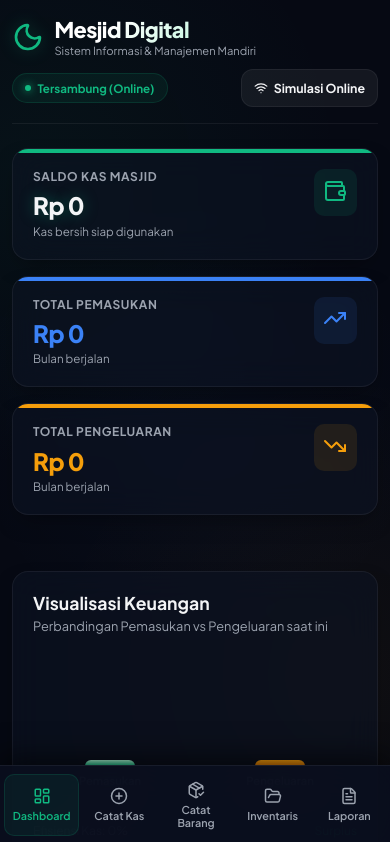
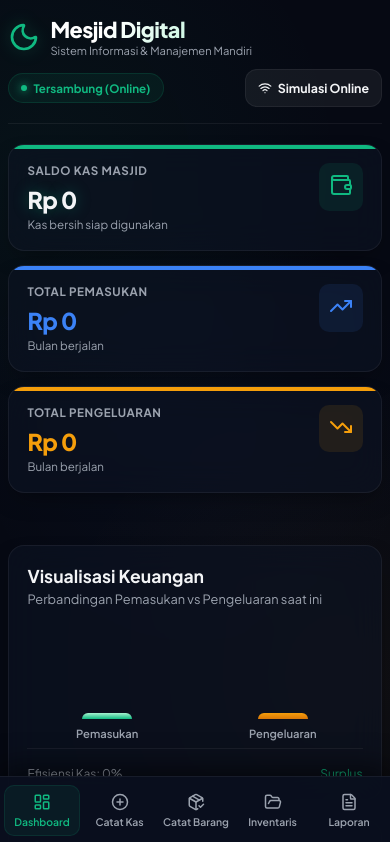
Before and after one commit to rasyiqi-code/Mesjid-Digital, a React (Vite) app: page / in a window 390 px wide. Shown: the top 842 px of the page. Built offline with nearby package versions, Linux system fonts and the light colour scheme.

Commit message:
Mengubah tata letak semua komponen (Kas, Inventaris, Laporan, Pencarian) menjadi Mobile-First murni

```diff
--- a/src/App.tsx
+++ b/src/App.tsx
@@ -254,7 +254,7 @@ function App() {
           <div style={{ display: 'flex', flexDirection: 'column', gap: '2rem' }}>
 
             {/* Filter/Pencarian Barang */}
-            <div className="glass-card" style={{ display: 'flex', flexWrap: 'wrap', gap: '1rem', alignItems: 'center', justifyContent: 'space-between' }}>
+            <div className="glass-card flex-mobile-col">
               <h3 style={{ fontSize: '1.25rem', fontWeight: 800 }}>Daftar Inventaris Gudang</h3>
               <div style={{ position: 'relative', width: '100%', maxWidth: '300px' }}>
                 <Search size={16} style={{ position: 'absolute', left: '1rem', top: '50%', transform: 'translateY(-50%)', color: 'var(--text-secondary)' }} />
--- a/src/components/CashTransactionForm.tsx
+++ b/src/components/CashTransactionForm.tsx
@@ -103,7 +103,7 @@ export const CashTransactionForm: React.FC<CashTransactionFormProps> = ({
         {/* Toggle Pemasukan / Pengeluaran */}
         <div className="form-group">
           <label className="form-label">Jenis Transaksi Kas</label>
-          <div style={{ display: 'flex', gap: '0.75rem' }}>
+          <div className="form-toggle-group">
             <button
               type="button"
               onClick={() => { setType('pemasukan'); setCategory(''); }}
--- a/src/components/InventoryForm.tsx
+++ b/src/components/InventoryForm.tsx
@@ -144,7 +144,7 @@ export const InventoryForm: React.FC<InventoryFormProps> = ({
         {/* Toggle Barang Masuk / Keluar */}
         <div className="form-group">
           <label className="form-label">Jenis Logistik Barang</label>
-          <div style={{ display: 'flex', gap: '0.75rem' }}>
+          <div className="form-toggle-group">
             <button
               type="button"
               onClick={() => { setType('masuk'); }}
--- a/src/components/ReportGenerator.tsx
+++ b/src/components/ReportGenerator.tsx
@@ -466,7 +466,7 @@ export const ReportGenerator: React.FC<ReportGeneratorProps> = ({ showToast }) =
           {/* Pilih Jenis Laporan */}
           <div className="form-group">
             <label className="form-label">Pilih Jenis Laporan</label>
-            <div style={{ display: 'flex', flexWrap: 'wrap', gap: '0.75rem' }}>
+            <div className="report-select-grid">
               <button
                 onClick={() => { setReportType('kas'); setIsGenerated(false); }}
                 className={`btn ${reportType === 'kas' ? 'btn-primary' : 'btn-secondary'}`}
@@ -546,7 +546,7 @@ export const ReportGenerator: React.FC<ReportGeneratorProps> = ({ showToast }) =
         <div className="glass-card animate-in-fade" style={{ textAlign: 'left' }}>
 
           {/* Header Aksi Ekspor / Berbagi */}
-          <div style={{ display: 'flex', flexWrap: 'wrap', justifyContent: 'space-between', alignItems: 'center', gap: '1rem', borderBottom: '1px solid var(--border-subtle)', paddingBottom: '1rem', marginBottom: '1.5rem' }}>
+          <div className="flex-mobile-col" style={{ borderBottom: '1px solid var(--border-subtle)', paddingBottom: '1rem', marginBottom: '1.5rem' }}>
             <div>
               <h4 style={{ fontSize: '1.1rem', fontWeight: 700 }}>Pratinjau Hasil Laporan</h4>
               <p style={{ fontSize: '0.775rem', color: 'var(--text-secondary)' }}>
@@ -555,7 +555,7 @@ export const ReportGenerator: React.FC<ReportGeneratorProps> = ({ showToast }) =
             </div>
 
             {/* Tombol Bagikan / Expor */}
-            <div style={{ display: 'flex', flexWrap: 'wrap', gap: '0.5rem' }}>
+            <div className="report-action-group">
               <button
                 onClick={handleExportPDF}
                 className="btn btn-primary"
--- a/src/index.css
+++ b/src/index.css
@@ -69,7 +69,7 @@ body {
 .app-container {
   max-width: 1280px;
   margin: 0 auto;
-  padding: 1rem 0.75rem 85px 0.75rem; /* Padding bawah ekstra agar tidak tertutup bottom navigation */
+  padding: 1rem 0.5rem 90px 0.5rem; /* Padding bawah ekstra untuk bottom navigation mobile */
 }
 
 @media (min-width: 768px) {
@@ -85,7 +85,7 @@ body {
   -webkit-backdrop-filter: blur(16px);
   border: 1px solid var(--border-subtle);
   border-radius: 16px;
-  padding: 1.25rem;
+  padding: 1.15rem;
   box-shadow: 0 10px 25px -10px rgba(0, 0, 0, 0.5);
   transition: all 0.3s cubic-bezier(0.4, 0, 0.2, 1);
 }
@@ -115,11 +115,12 @@ body {
 /* Form Styles - Touch Friendly */
 .form-group {
   margin-bottom: 1.25rem;
+  position: relative;
 }
 
 .form-label {
   display: block;
-  font-size: 0.85rem;
+  font-size: 0.825rem;
   font-weight: 600;
   color: var(--text-secondary);
   margin-bottom: 0.5rem;
@@ -131,12 +132,12 @@ body {
   background: rgba(17, 24, 39, 0.5);
   border: 1px solid var(--border-subtle);
   border-radius: 12px;
-  padding: 0.8rem 1rem;
+  padding: 0.8rem 0.95rem;
   color: var(--text-primary);
   font-size: 0.95rem;
   outline: none;
   transition: all 0.2s ease;
-  min-height: 48px; /* Touch target optimal */
+  min-height: 48px; /* Touch target optimal Android */
 }
 
 .form-input:focus, .form-select:focus, .form-textarea:focus {
@@ -147,6 +148,7 @@ body {
 
 .form-textarea {
   min-height: 90px;
+  resize: vertical;
 }
 
 /* Button Styles - Touch Friendly */
@@ -163,7 +165,7 @@ body {
   transition: all 0.2s cubic-bezier(0.4, 0, 0.2, 1);
   border: none;
   outline: none;
-  min-height: 46px; /* Touch target optimal */
+  min-height: 48px; /* Touch target optimal Android */
   user-select: none;
 }
 
@@ -176,7 +178,6 @@ body {
 .btn-primary:hover {
   background: linear-gradient(135deg, #34D399 0%, var(--primary) 100%);
   box-shadow: 0 6px 16px var(--primary-glow);
-  transform: translateY(-1px);
 }
 
 .btn-secondary {
@@ -187,7 +188,6 @@ body {
 
 .btn-secondary:hover {
   background: rgba(255, 255, 255, 0.12);
-  transform: translateY(-1px);
 }
 
 .btn-accent {
@@ -199,7 +199,6 @@ body {
 .btn-accent:hover {
   background: linear-gradient(135deg, #FBBF24 0%, var(--accent) 100%);
   box-shadow: 0 6px 16px var(--accent-glow);
-  transform: translateY(-1px);
 }
 
 .btn-danger {
@@ -219,7 +218,6 @@ body {
   border: 1px solid rgba(255, 255, 255, 0.01) !important;
   cursor: not-allowed !important;
   box-shadow: none !important;
-  transform: none !important;
 }
 
 /* Bottom Navigation Bar untuk Mobile (Default) */
@@ -230,13 +228,13 @@ body {
   right: 0;
   z-index: 1000;
   display: flex;
-  background: rgba(10, 15, 30, 0.92);
+  background: rgba(10, 15, 30, 0.94);
   backdrop-filter: blur(20px);
   -webkit-backdrop-filter: blur(20px);
   border-top: 1px solid var(--border-subtle);
   padding: 0.5rem 0.25rem;
   margin-bottom: 0;
-  gap: 0.2rem;
+  gap: 0.15rem;
   box-shadow: 0 -8px 30px rgba(0, 0, 0, 0.6);
 }
 
@@ -247,8 +245,8 @@ body {
   align-items: center;
   justify-content: center;
   gap: 0.25rem;
-  padding: 0.45rem 0.2rem;
-  font-size: 0.675rem;
+  padding: 0.45rem 0.15rem;
+  font-size: 0.65rem;
   font-weight: 600;
   color: var(--text-secondary);
   border: none;
@@ -266,7 +264,7 @@ body {
 .tab-btn.active {
   color: var(--primary);
   background: rgba(16, 185, 129, 0.08);
-  border: 1px solid rgba(16, 185, 129, 0.15);
+  border: 1px solid rgba(16, 185, 129, 0.12);
   box-shadow: none;
 }
 
@@ -305,7 +303,7 @@ body {
   display: flex;
   flex-direction: column;
   gap: 0.75rem;
-  margin-bottom: 1.5rem;
+  margin-bottom: 1.25rem;
   padding-bottom: 1rem;
   border-bottom: 1px solid var(--border-subtle);
 }
@@ -487,8 +485,8 @@ body {
 .dashboard-grid {
   display: grid;
   grid-template-columns: 1fr;
-  gap: 1rem;
-  margin-bottom: 1.5rem;
+  gap: 0.85rem;
+  margin-bottom: 1.25rem;
 }
 
 @media (min-width: 576px) {
@@ -522,7 +520,7 @@ body {
 .stat-card.expense::after { background: var(--accent); }
 
 .stat-title {
-  font-size: 0.75rem;
+  font-size: 0.725rem;
   color: var(--text-secondary);
   font-weight: 700;
   text-transform: uppercase;
@@ -531,7 +529,7 @@ body {
 }
 
 .stat-value {
-  font-size: 1.5rem;
+  font-size: 1.45rem;
   font-weight: 850;
   margin-bottom: 0.2rem;
   letter-spacing: -0.025em;
@@ -575,7 +573,7 @@ body {
   width: 100%;
   border-collapse: collapse;
   text-align: left;
-  min-width: 500px; /* Menjamin kolom tidak ringsek di layar sempit */
+  min-width: 480px; /* Menjamin kolom tidak ringsek di layar sempit */
 }
 
 .custom-table th {
@@ -716,13 +714,13 @@ body {
   display: flex;
   flex-direction: column;
   justify-content: space-between;
-  height: 180px;
+  height: 150px;
   padding-top: 0.5rem;
 }
 
 @media (min-width: 768px) {
   .custom-chart-container {
-    height: 220px;
+    height: 200px;
   }
 }
 
@@ -730,7 +728,7 @@ body {
   display: flex;
   align-items: flex-end;
   justify-content: space-around;
-  height: 130px;
+  height: 110px;
   gap: 1rem;
   padding-bottom: 0.5rem;
   border-bottom: 1px solid var(--border-subtle);
@@ -738,7 +736,7 @@ body {
 
 @media (min-width: 768px) {
   .chart-bars-wrapper {
-    height: 160px;
+    height: 150px;
     gap: 1.5rem;
   }
 }
@@ -801,7 +799,7 @@ body {
   background: rgba(0, 0, 0, 0.25);
   border-radius: 12px;
   border: 1px solid var(--border-subtle);
-  padding: 1rem;
+  padding: 0.75rem;
   margin-top: 1rem;
 }
 
@@ -859,7 +857,71 @@ body {
   box-shadow: 0 0 8px rgba(245, 158, 11, 0.4);
 }
 
-/* Animations */
+/* --- KELAS UTILITAS MOBILE-FIRST TATA LETAK --- */
+
+/* Tombol Menu Pemilihan Laporan: Bertumpuk di Mobile, Sejajar di Desktop */
+.report-select-grid {
+  display: flex;
+  flex-direction: column;
+  gap: 0.5rem;
+  width: 100%;
+}
+
+@media (min-width: 768px) {
+  .report-select-grid {
+    flex-direction: row;
+    gap: 0.75rem;
+  }
+}
+
+/* Tombol Aksi Laporan (Ekspor PDF, CSV, WA): Bertumpuk di Mobile, Sejajar di Desktop */
+.report-action-group {
+  display: flex;
+  flex-direction: column;
+  gap: 0.5rem;
+  width: 100%;
+}
+
+@media (min-width: 640px) {
+  .report-action-group {
+    flex-direction: row;
+    width: auto;
+    gap: 0.5rem;
+  }
+}
+
+/* Tata letak yang berubah arah flex di seluler */
+.flex-mobile-col {
+  display: flex;
+  flex-direction: column;
+  gap: 1rem;
+  align-items: stretch;
+}
+
+@media (min-width: 640px) {
+  .flex-mobile-col {
+    flex-direction: row;
+    align-items: center;
+    justify-content: space-between;
+  }
+}
+
+/* Form switch button group untuk Pemasukan / Pengeluaran atau Masuk / Keluar */
+.form-toggle-group {
+  display: flex;
+  flex-direction: column;
+  gap: 0.5rem;
+  width: 100%;
+}
+
+@media (min-width: 480px) {
+  .form-toggle-group {
+    flex-direction: row;
+    gap: 0.75rem;
+  }
+}
+
+/* Animasi */
 @keyframes badge-pulse {
   0%, 100% {
     box-shadow: 0 0 0 0 rgba(239, 68, 68, 0.4);
```
